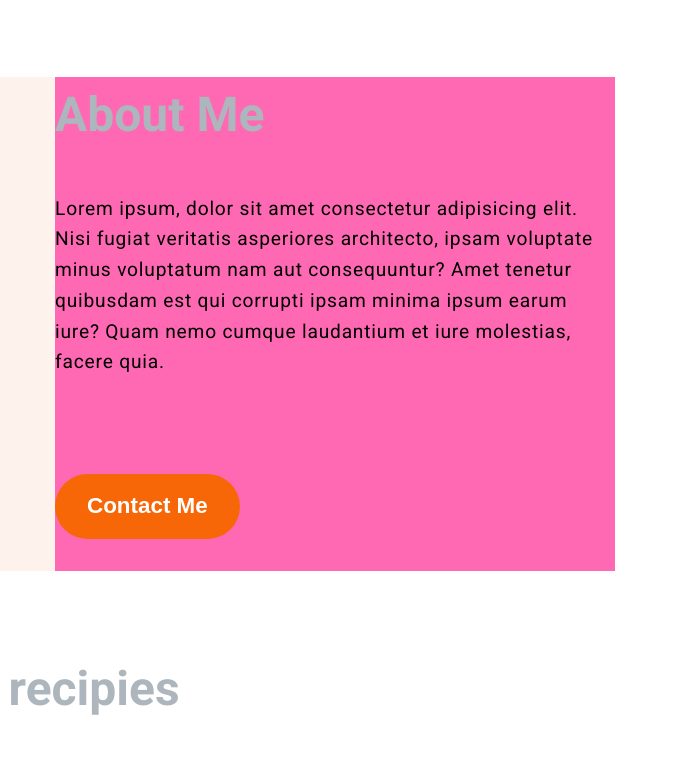
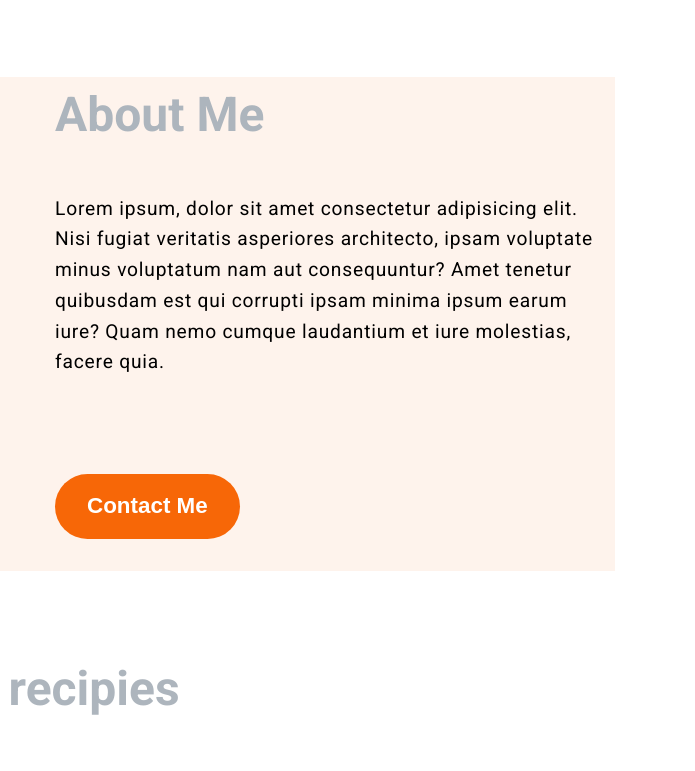
Before and after one commit to shariff61/module-4.5-PROJECT, a plain HTML site: page project.html in a window 1280 px wide. Shown: the part 565-1336 px from the top of the page, 585-1280 px from the left. Drawn offline with Linux system fonts and the light colour scheme.

Commit message:
removed one color

```diff
--- a/project.css
+++ b/project.css
@@ -52,7 +52,6 @@ img {
   flex-direction: column;
   justify-content: center;
   align-items: flex-start;
-  background-color: hotpink;
 }
 .text p {
   margin-bottom: 4rem;
```
